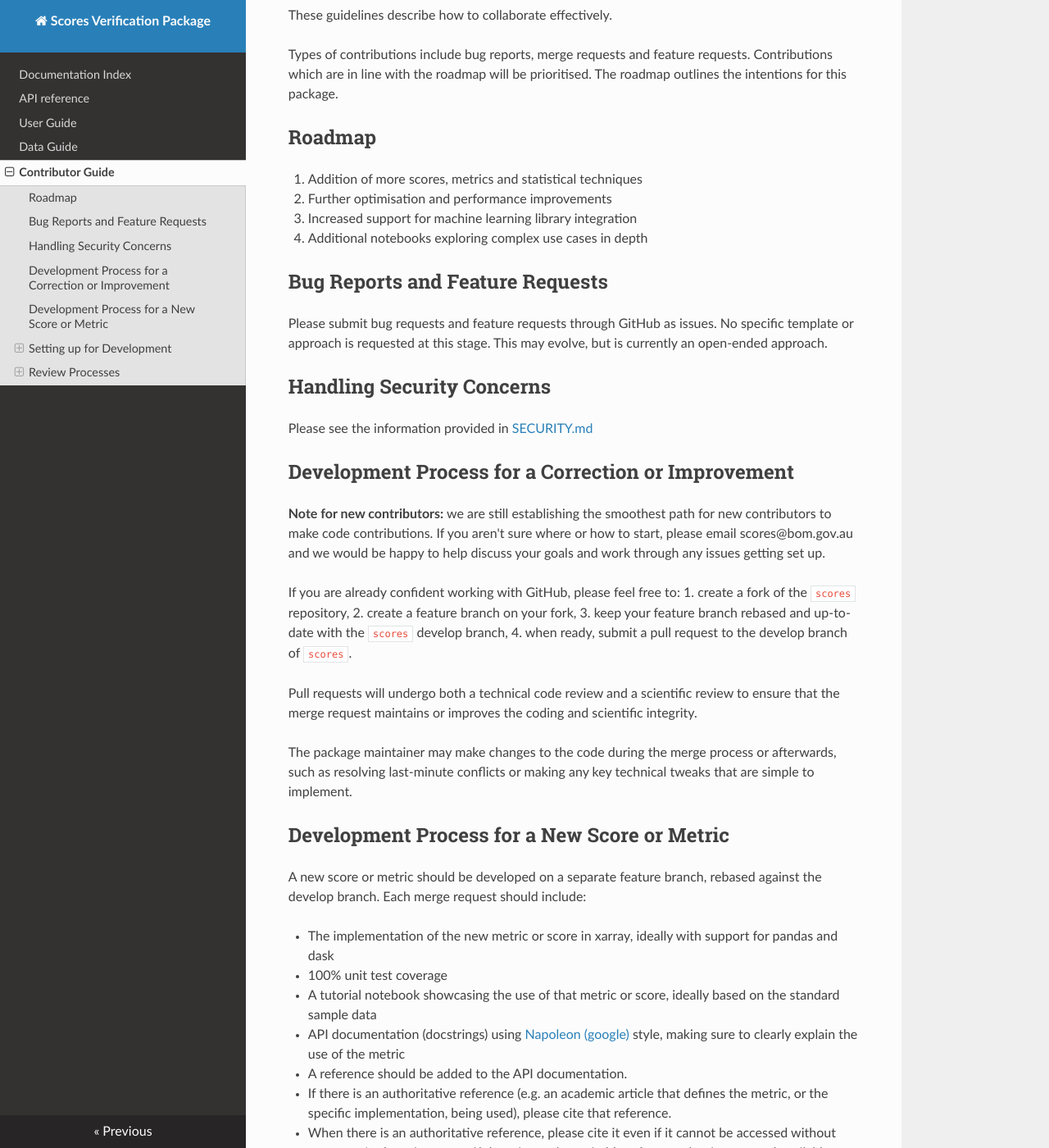
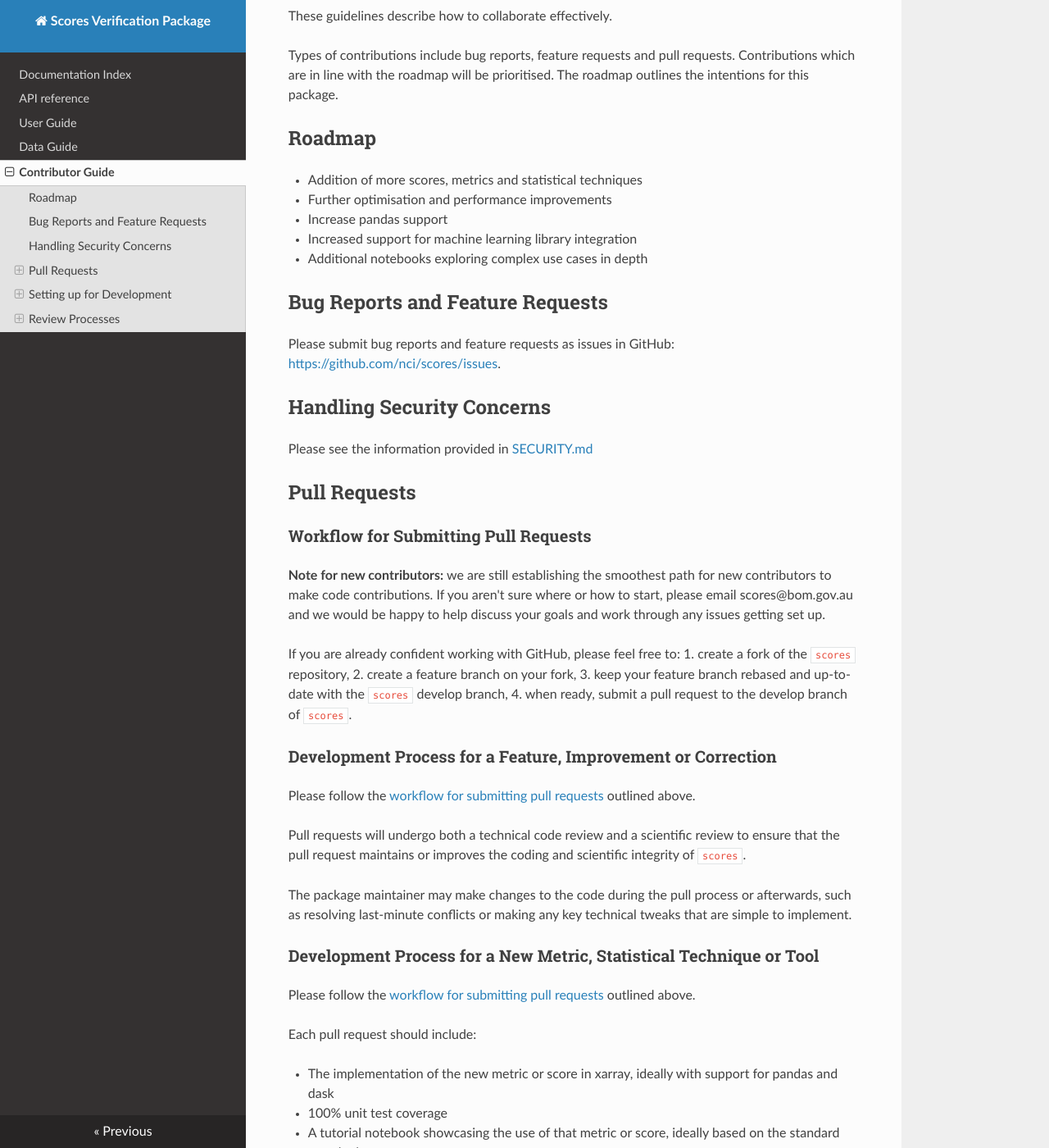
Before and after one commit to nci/scores, an MkDocs documentation site: the page built from docs/contributing.md, in a window 1280 px wide and 1400 px high, scrolled down 225 px. Shown: the whole window at 82% size. Built offline with MkDocs 1.6.1, drawn with Linux system fonts in a browser that asks for light colours; nearby versions of some CDN libraries; some of the changed text lies outside the part shown.

Commit message:
Proposed updates to Contributing Guide

```diff
--- a/docs/contributing.md
+++ b/docs/contributing.md
@@ -1,26 +1,29 @@
 # Contributing Guide
 
-Thank you for considering contributing to the scores project. Contributions of all kinds are welcome from the community!
+Thank you for considering contributing to `scores`. Contributions of all kinds are welcome from the community!
 
 These guidelines describe how to collaborate effectively.
 
-Types of contributions include bug reports, merge requests and feature requests. Contributions which are in line with the roadmap will be prioritised. The roadmap outlines the intentions for this package.
+Types of contributions include bug reports, feature requests and pull requests. Contributions which are in line with the roadmap will be prioritised. The roadmap outlines the intentions for this package.
 
 ## Roadmap
-1. Addition of more scores, metrics and statistical techniques
-2. Further optimisation and performance improvements
-3. Increased support for machine learning library integration
-4. Additional notebooks exploring complex use cases in depth
+- Addition of more scores, metrics and statistical techniques
+- Further optimisation and performance improvements
+- Increase pandas support
+- Increased support for machine learning library integration
+- Additional notebooks exploring complex use cases in depth
 
 ## Bug Reports and Feature Requests
 
-Please submit bug requests and feature requests through GitHub as issues. No specific template or approach is requested at this stage. This may evolve, but is currently an open-ended approach.
+Please submit bug reports and feature requests as issues in GitHub: [https://github.com/nci/scores/issues](https://github.com/nci/scores/issues).
 
 ## Handling Security Concerns
 
 Please see the information provided in [SECURITY.md](SECURITY.md)
 
-## Development Process for a Correction or Improvement
+## Pull Requests
+
+### Workflow for Submitting Pull Requests
 
 **Note for new contributors:** we are still establishing the smoothest path for new contributors to make code contributions. If you aren't sure where or how to start, please email scores@bom.gov.au and we would be happy to help discuss your goals and work through any issues getting set up.
 
@@ -30,13 +33,19 @@ If you are already confident working with GitHub, please feel free to:
 3. keep your feature branch rebased and up-to-date with the `scores` develop branch,
 4. when ready, submit a pull request to the develop branch of `scores`.
 
-Pull requests will undergo both a technical code review and a scientific review to ensure that the merge request maintains or improves the coding and scientific integrity.
+### Development Process for a Feature, Improvement or Correction
 
-The package maintainer may make changes to the code during the merge process or afterwards, such as resolving last-minute conflicts or making any key technical tweaks that are simple to implement.
+Please follow the [workflow for submitting pull requests](#workflow-for-submitting-pull-requests) outlined above.
 
-## Development Process for a New Score or Metric
+Pull requests will undergo both a technical code review and a scientific review to ensure that the pull request maintains or improves the coding and scientific integrity of `scores`.
 
-A new score or metric should be developed on a separate feature branch, rebased against the develop branch. Each merge request should include:
+The package maintainer may make changes to the code during the pull process or afterwards, such as resolving last-minute conflicts or making any key technical tweaks that are simple to implement.
+
+### Development Process for a New Metric, Statistical Technique or Tool
+
+Please follow the [workflow for submitting pull requests](#workflow-for-submitting-pull-requests) outlined above.
+
+Each pull request should include:
 
  - The implementation of the new metric or score in xarray, ideally with support for pandas and dask
  - 100% unit test coverage
@@ -51,7 +60,7 @@ A new score or metric should be developed on a separate feature branch, rebased
 
 Please also read the [pull request checklist](https://github.com/nci/scores/blob/develop/.github/pull_request_template.md).
 
-Merge requests will undergo both a code review and a science review. The code review will focus on coding style, performance and test coverage. The science review will focus on the mathematical correctness of the implementation and the suitability of the method for inclusion within 'scores'.
+Pull requests will undergo both a code review and a science review. The code review will focus on coding style, performance and test coverage. The science review will focus on the mathematical correctness of the implementation and the suitability of the method for inclusion within `scores`.
 
 ## Setting up for Development
 
@@ -94,7 +103,7 @@ pre-commit install -t pre-commit -t pre-push
 
 ## Review Processes
 
-Contributions of code through merge requests are welcomed. Prior to developing a merge request, it may be a good idea to create a GitHub issue to capture what the merge request is trying to achieve, any pertinent details, and how it aligns to the roadmap. Otherwise, please explain this in the pull request.
+Contributions of code through pull requests are welcomed. Prior to developing a pull request, it may be a good idea to create a GitHub issue to capture what the pull request is trying to achieve, any pertinent details, and how it aligns to the roadmap. Otherwise, please explain this in the pull request.
 
 All code will undergo a review process prior to being included in the develop branch in order to ensure both the coding and the statistical and scientific validity of changes.
 
```
